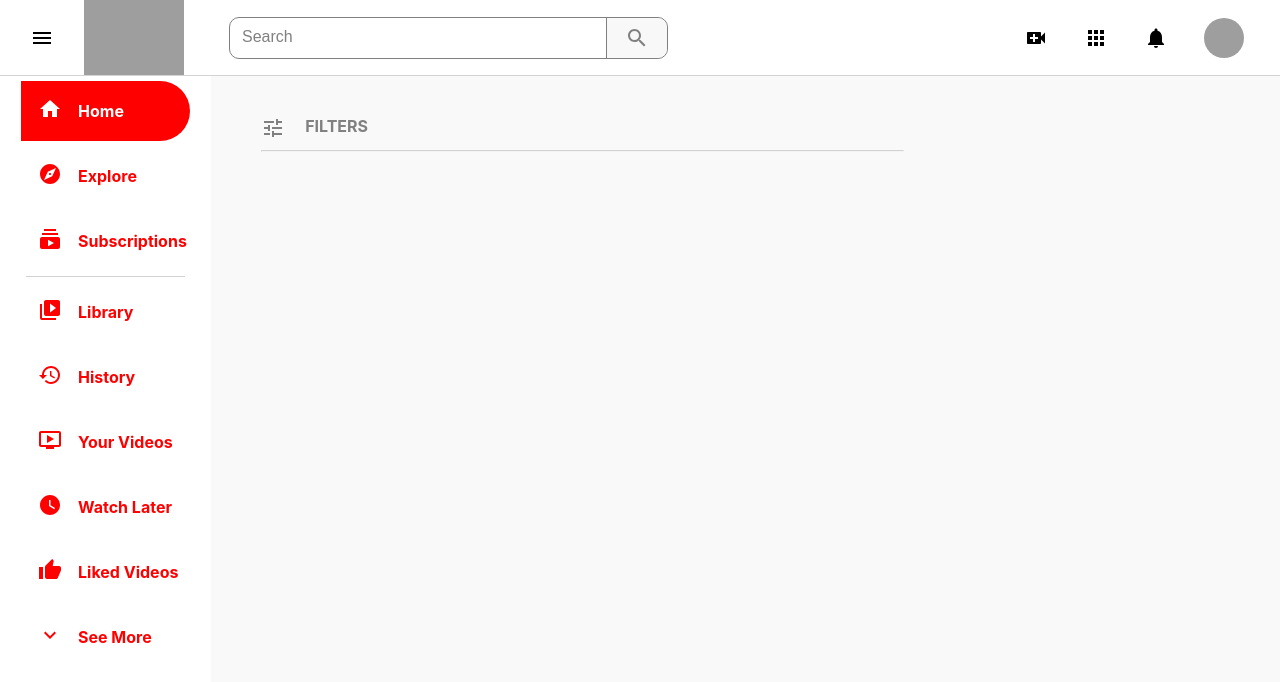
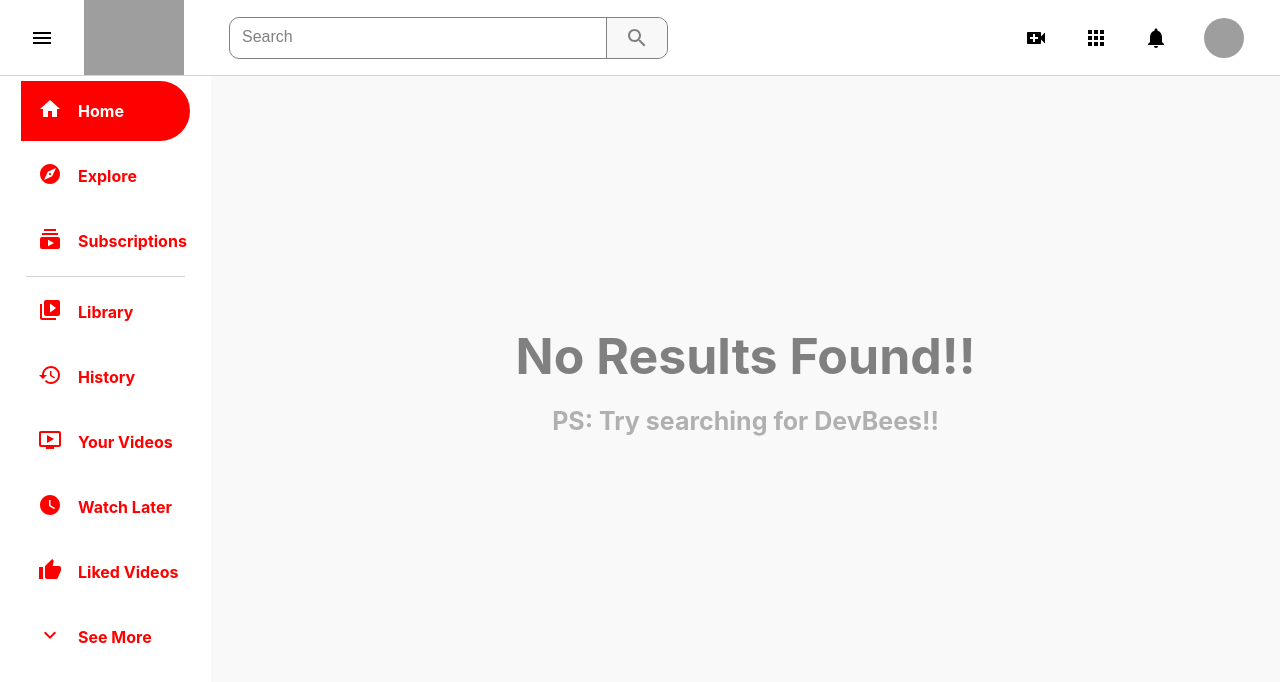
Before and after one commit to chandran-jr/Streamie, a React (Create React App) app: page /search/1 in a window 1280 px wide. Shown: the top 682 px of the page. Built offline with nearby package versions, Linux system fonts and the light colour scheme; grey boxes are pictures that could not be loaded.

Commit message:
Add files via upload

```diff
--- a/src/App.js
+++ b/src/App.js
@@ -8,6 +8,7 @@ import {
   Route
 } from "react-router-dom";
 import SearchPage from './SearchPage';
+import NoResult from './NoResult';
 
 
 function App() {
@@ -20,10 +21,17 @@ function App() {
 
           <Switch>
 
-             <Route path="/search/:searchTerm">
+          <Route path="/search/devbees">
              <div className="app__Container">
                 <Sidebar/>
                 <SearchPage/>
+                </div>
+              </Route>
+
+          <Route path="/search/:searchTerm">
+             <div className="app__Container">
+                <Sidebar/>
+                <NoResult/>
                 </div>
               </Route>
 
--- /dev/null
+++ b/src/NoResult.css
@@ -0,0 +1,22 @@
+.noResult{
+    flex: 0.835;
+    background-color: #F9F9F9;
+    height: 700px;
+}
+
+.noResult > h1 {
+    color: grey;
+    display: grid;
+    place-items: center;
+    margin-top: 250px;
+    font-size: 50px;
+}
+
+.noResult > h2 {
+    color: grey;
+    display: grid;
+    opacity: 0.6;
+    place-items: center;
+    margin-top: 20px;
+    font-size: 25px;
+}
--- /dev/null
+++ b/src/NoResult.js
@@ -0,0 +1,13 @@
+import React from 'react';
+import './NoResult.css';
+
+function NoResult() {
+    return (
+        <div className="noResult">
+            <h1>No Results Found!!</h1>
+            <h2>PS: Try searching for DevBees!!</h2>
+        </div>
+    )
+}
+
+export default NoResult
--- a/src/SearchPage.css
+++ b/src/SearchPage.css
@@ -6,7 +6,7 @@
 
 .searchpage__filter {
     margin-top: 40px;
-    margin-left: 50px;
+    margin-left: 30px;
     display: flex;
 }
 
@@ -23,7 +23,57 @@
 
 .searchpage__hr{
     opacity: 0.4;
-    margin-left: 50px;
+    margin-left: 30px;
     margin-top: 10px;
-    width: 60%;
+    width: 65%;
 }
+
+.searchpage__channel {
+    margin-left: 12%;
+    margin-top: 16px;
+    display: flex;
+}
+
+.searchpage__avatar {
+    width: 10% !important;
+    height: 10% !important;
+    min-width: 70px !important;
+    min-height: 70px !important;
+}
+
+.searchpage__channelDesc{
+    margin-left: 10%;
+}
+
+.searchpage__channelDesc > h3 {
+    font-size: 14px;
+    color: black;
+    font-weight: 450;
+}
+
+.searchpage__channelDesc > p {
+    font-size: 12.8px;
+    color: grey;
+    font-weight: 600;
+    margin-top: 10px;
+}
+
+.searchpage__subscribe {
+    background-color: red !important;
+    height: 30px;
+    margin-top: 25px !important;
+    margin-left: 50px !important;
+}
+
+.searchpage__notification {
+    color: grey !important;
+    margin-top: 25px !important;
+    margin-left: 15px !important;
+}
+
+.searchpage__hr2 {
+    opacity: 0.4;
+    margin-left: 30px;
+    margin-top: 30px;
+    width: 65%;
+}
--- a/src/SearchPage.js
+++ b/src/SearchPage.js
@@ -1,6 +1,9 @@
 import React from 'react';
 import './SearchPage.css';
 import TuneIcon from '@mui/icons-material/Tune';
+import Avatar from '@mui/material/Avatar';
+import Button from '@mui/material/Button';
+import NotificationsIcon from '@mui/icons-material/Notifications';
 
 function SearchPage() {
     return (
@@ -13,6 +16,28 @@ function SearchPage() {
 
             <hr className="searchpage__hr"/>
 
+            <a href="https://www.youtube.com/channel/UC2F7dFqZms_EWIUhfYdc3jA">
+
+            <div className="searchpage__channel">
+
+                <Avatar className="searchpage__avatar" src="https://yt3.ggpht.com/uSmUdxrtDxnc7PiCHZ9j3ZVMYU9HNsDiVgRs04oVhJdJyb1ODEzQSfHA78HgN9oLPuPHEtmPxQ=s176-c-k-c0x00ffffff-no-rj-mo" alt="channel"/>
+
+                <div className="searchpage__channelDesc">
+                        <h3>DevBees</h3>
+                        <p>138 subscribers . 45 videos</p>
+                        <p>Hey guys, Welcome to DevBees, a small <br/>software development education channel</p>
+                </div>
+
+                <Button className="searchpage__subscribe" variant="contained">SUBSCRIBE</Button>
+
+                <NotificationsIcon className="searchpage__notification"/>
+
+            </div>
+
+            </a>
+
+            <hr className="searchpage__hr2"/>
+
         </div>
     )
 }
```
